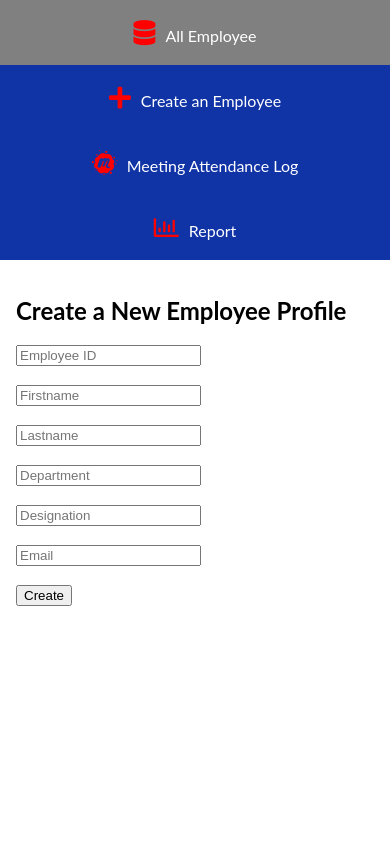
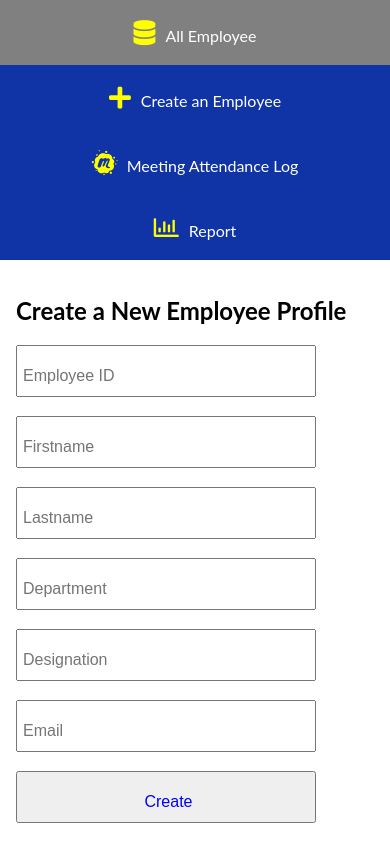
Before and after one commit to neorusse/attendance-mgt, a website: page UI/pages/admin/employee-form.html in a window 390 px wide. Shown: the top 862 px of the page. Drawn offline with Linux system fonts and the light colour scheme.

Commit message:
Change fontawesome color from red to yellow

```diff
--- a/UI/styles/admin.css
+++ b/UI/styles/admin.css
@@ -24,7 +24,7 @@ body {
 .far,
 .fab,
 .fas {
-  color: red;
+  color: yellow;
   font-size: 25px;
   display: inline-block;
   margin-right: 10px;
@@ -64,3 +64,54 @@ div.content {
     float: none;
   }
 }
+
+/********************
+Form Module
+*********************/
+
+form {
+  margin-left: 160px;
+}
+
+input {
+  width: 500px;
+  font-size: 16px;
+  font-weight: 100px;
+  padding: 12px 0 10px 5px;
+  transition: border 0.5s;
+  color: blue;
+}
+
+/* Extra Small devices (Phones, up to 480px) */
+@media only screen and (max-width: 47.9375em) {
+  form {
+    margin-left: auto;
+  }
+
+  input {
+    width: 300px;
+    font-size: 16px;
+    font-weight: 50px;
+    padding: 20px 0 10px 5px;
+    transition: border 0.5s;
+    color: blue;
+  }
+}
+
+/*Only display Navigation Links for Small Devices (tablets, 768px and up)*/
+@media (min-width: 48em) {
+  .title {
+    margin-left: 220px;
+    font-size: 18px;
+  }
+}
+
+/* .content {
+  display: flex;
+  flex-direction: column;
+} */
+
+/* .title {
+  margin-left: 160px;
+  font-size: 18px;
+} */
```
